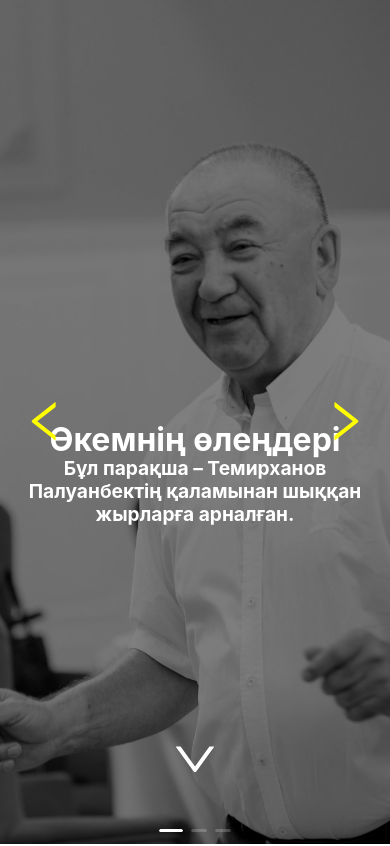
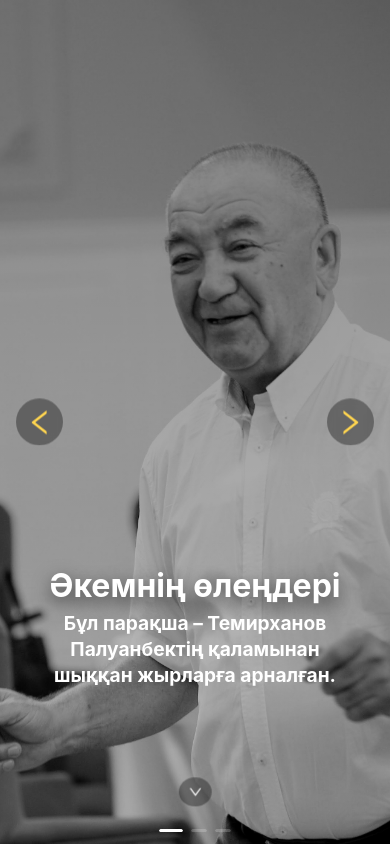
Before and after one commit to Rebirthen/poemsbydad, a React (Create React App) app: page / in a window 390 px wide. Shown: the top 846 px of the page. Built offline with nearby package versions, Linux system fonts and the light colour scheme.

Commit message:
Enhance styling and responsiveness of main text and carousel controls

```diff
--- a/src/App.css
+++ b/src/App.css
@@ -98,15 +98,19 @@
 
 .main-text {
   color: #fff;
-  font-size: 2rem; /* Use rem for relative sizing */
-  line-height: 1.2; /* Adjust line-height for readability */
+  font-size: clamp(1rem, 2.2vw, 2rem);
+  line-height: 1.35; /* Adjust line-height for readability */
+  max-width: 900px;
+  margin: 0.5rem auto;
 }
 
 .main-text-1 {
-  padding-top: 40vh; /* Adjust padding as needed */
-  font-size: 4rem; /* Use rem for relative sizing */
+  font-size: clamp(1.6rem, 5vw, 3.75rem);
   color: #fff;
-  line-height: 1.1; /* Adjust line-height for readability */
+  line-height: 1.05; /* Adjust line-height for readability */
+  margin: 0;
+  font-weight: 700;
+  text-shadow: 0 6px 18px rgba(0,0,0,0.6);
 }
 
 /* Add media queries for responsiveness */
@@ -139,15 +143,71 @@
 }
 
 .ayat-block{
-  font-size: 1.1rem;
-  padding-top: 50vh;
+  font-size: clamp(1rem, 2.2vw, 1.25rem);
+  max-width: 800px;
 }
+
 
 .main-div{
   height: 100vh;
   color: #fff;
-  text-align: "center";
-  background: rgba(0,0,0,0.5);
+  text-align: center;
+  display: flex;
+  flex-direction: column;
+  justify-content: center;
+  align-items: center;
+  padding: 2rem;
+  background: linear-gradient(180deg, rgba(0,0,0,0.45), rgba(0,0,0,0.25));
+}
+
+/* Carousel control buttons */
+.carousel-control{
+  position: absolute;
+  top: 50%;
+  transform: translateY(-50%);
+  z-index: 5;
+  border: none;
+  background: rgba(0,0,0,0.35);
+  color: #ffd54f;
+  padding: 0.6rem;
+  border-radius: 50%;
+  display: inline-flex;
+  align-items: center;
+  justify-content: center;
+  cursor: pointer;
+  transition: transform 0.18s ease, background 0.18s ease;
+  backdrop-filter: blur(4px);
+}
+
+.carousel-control.left{ left: 1rem; }
+.carousel-control.right{ right: 1rem; }
+
+.carousel-control:hover{ transform: translateY(-50%) scale(1.06); background: rgba(0,0,0,0.5); }
+.carousel-control svg { font-size: 28px; }
+
+/* Scroll down button */
+.scroll-down{
+  position: absolute;
+  bottom: 2rem;
+  left: 50%;
+  transform: translateX(-50%);
+  z-index: 5;
+  border: none;
+  background: rgba(0,0,0,0.35);
+  color: #fff;
+  padding: 0.5rem 0.6rem;
+  border-radius: 50%;
+  display: inline-flex;
+  align-items: center;
+  justify-content: center;
+  cursor: pointer;
+  animation: bounce 2.6s infinite;
+}
+
+@keyframes bounce{
+  0%,20%,50%,80%,100%{ transform: translateX(-50%) translateY(0); }
+  40%{ transform: translateX(-50%) translateY(-10px); }
+  60%{ transform: translateX(-50%) translateY(-6px); }
 }
 
 .ant-carousel .slick-prev,
--- a/src/main/MainPage.js
+++ b/src/main/MainPage.js
@@ -48,18 +48,18 @@ class MainPage extends React.Component {
       <div>
         <div style={{ position: "relative" }}>
           {this.renderCarousel()}
-          <div style={{ position: "absolute", top: "50%", transform: "translate(50%, -50%)" }} onClick={this.goToLeft}>
-            <LeftOutlined style={{ color: "yellow", fontSize: "45px" }} size={200} />
-          </div>
-          <div style={{ position: "absolute", top: "50%", right: "0%", transform: "translate(-50%, -50%)" }} onClick={this.goToRight}>
-            <RightOutlined style={{ color: "yellow", fontSize: "45px" }} size={200} />
-          </div>
-          <div style={{ position: "absolute", top: "90%", left: "50%", transform: "translate(-50%, -50%)", justifyContent: "center", alignItems: "center" }} onClick={() => window.scrollTo({
+          <button className="carousel-control left" aria-label="Previous" onClick={this.goToLeft}>
+            <LeftOutlined />
+          </button>
+          <button className="carousel-control right" aria-label="Next" onClick={this.goToRight}>
+            <RightOutlined />
+          </button>
+          <button className="scroll-down" aria-label="Scroll down" onClick={() => window.scrollTo({
             top: window.innerHeight,
             behavior: 'smooth'
           })}>
-            <DownOutlined style={{ color: "white", fontSize: "45px", alignContent: "center" }} size={200} />
-          </div>
+            <DownOutlined />
+          </button>
         </div>
         <MainContent />
       </div>
@@ -82,7 +82,7 @@ class MainPage extends React.Component {
       </div>
       <div className='main-image main-image-3'>
         <div className='main-div'>
-          <div class="ayat-block">
+          <div className="ayat-block">
           <p><strong>"Біз, расында, Аллаһқа тәнбіз және Оған қайтамыз."</strong></p>
           <p><em>(Бақара сүресі, 156-аят)</em></p>
         </div>
```
